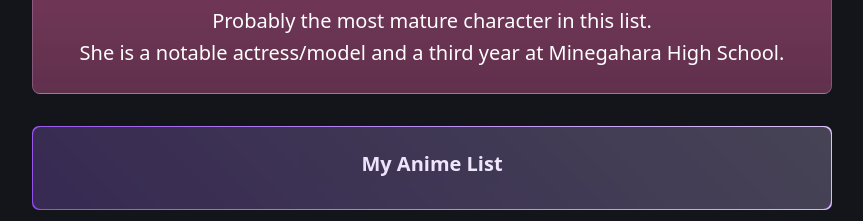
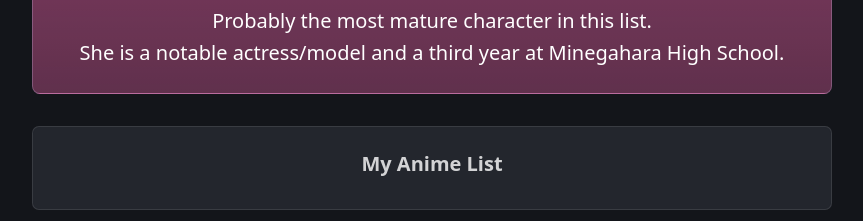
Before and after one commit to Leclowndu93150/leclowndu93150.github.io, an Astro site: page /secret in a window 1280 px wide. Shown: the part 579-800 px from the top of the page, without its empty margins (208-1071 px from the left). Built offline with nearby package versions, Linux system fonts and the light colour scheme; Astro itself is replaced by a stand-in of ours.

Commit message:
fade out effect

```diff
--- a/src/components/Card.astro
+++ b/src/components/Card.astro
@@ -70,4 +70,15 @@ const { href, title, body,image,height,width,text } = Astro.props;
 	.link-card:is(:hover, :focus-within) h2 {
 		color: rgb(var(--accent-light));
 	}
+
+	.link-card:not(:hover):not(:focus-within) {
+		background-position: 100%;
+		background-image: none;
+		transition: background-position 1.5s cubic-bezier(0.22, 1, 0.36, 1);
+	}
+
+	.link-card:not(:hover):not(:focus-within) h2 {
+		color: inherit;
+		transition: color 0.6s cubic-bezier(0.22, 1, 0.36, 1);
+	}
 </style>
--- a/src/components/Card2.astro
+++ b/src/components/Card2.astro
@@ -62,4 +62,15 @@ const { href, title, body,image,height,width,text } = Astro.props;
 	.link-card:is(:hover, :focus-within) h2 {
 		color: rgb(var(--accent-light));
 	}
+
+	.link-card:not(:hover):not(:focus-within) {
+		background-position: 100%;
+		background-image: none;
+		transition: background-position 1.5s cubic-bezier(0.22, 1, 0.36, 1);
+	}
+
+	.link-card:not(:hover):not(:focus-within) h2 {
+		color: inherit;
+		transition: color 0.6s cubic-bezier(0.22, 1, 0.36, 1);
+	}
 </style>
--- a/src/components/Card3.astro
+++ b/src/components/Card3.astro
@@ -65,4 +65,15 @@ const { href, title, body,image,height,width,text } = Astro.props;
 	.link-card:is(:hover, :focus-within) h2 {
 		color: rgb(var(--accent-light));
 	}
+
+	.link-card:not(:hover):not(:focus-within) {
+		background-position: 100%;
+		background-image: none;
+		transition: background-position 1.5s cubic-bezier(0.22, 1, 0.36, 1);
+	}
+
+	.link-card:not(:hover):not(:focus-within) h2 {
+		color: inherit;
+		transition: color 0.6s cubic-bezier(0.22, 1, 0.36, 1);
+	}
 </style>
--- a/src/components/CardPink.astro
+++ b/src/components/CardPink.astro
@@ -74,4 +74,15 @@ interface Props {
         border-radius: 2%;
 		max-height: 300px;
     }
+
+	.link-card:not(:hover):not(:focus-within) {
+		background-position: 100%;
+		background-image: none;
+		transition: background-position 1.5s cubic-bezier(0.22, 1, 0.36, 1);
+	}
+
+	.link-card:not(:hover):not(:focus-within) h2 {
+		color: inherit;
+		transition: color 0.6s cubic-bezier(0.22, 1, 0.36, 1);
+	}
 </style>
```
